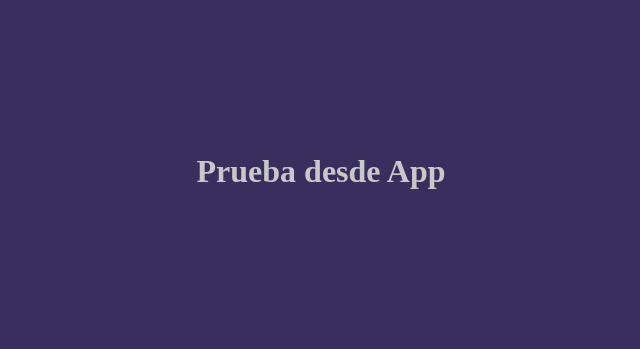
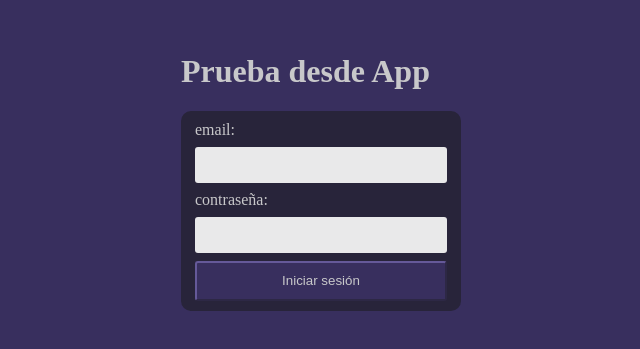
Before and after one commit to GeraMaldonado/blog-frontend, a React (Vite) app: page /login in a window 1280 px wide. Shown: the part 229-578 px from the top of the page, without its empty margins (319-959 px from the left). Built offline with nearby package versions, Linux system fonts and the light colour scheme.

Commit message:
add: agregando componente rutas a la app

```diff
--- a/src/App.tsx
+++ b/src/App.tsx
@@ -1,9 +1,11 @@
 import './App.css'
+import { AppRoutes } from './routes/AppRoutes'
 
 export function App (): React.FC {
   return (
     <>
       <h1>Prueba desde App</h1>
+      <AppRoutes />
     </>
   )
 }
```
